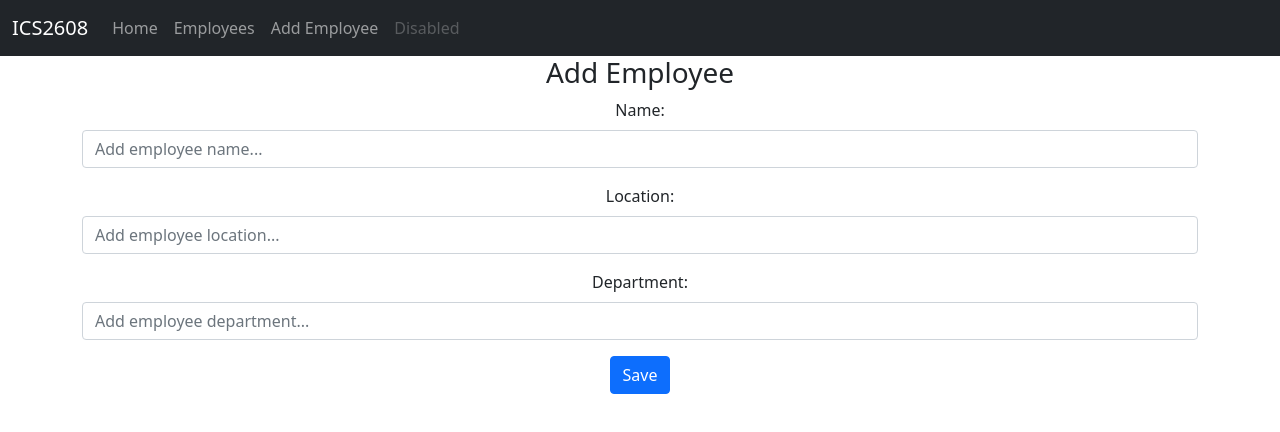
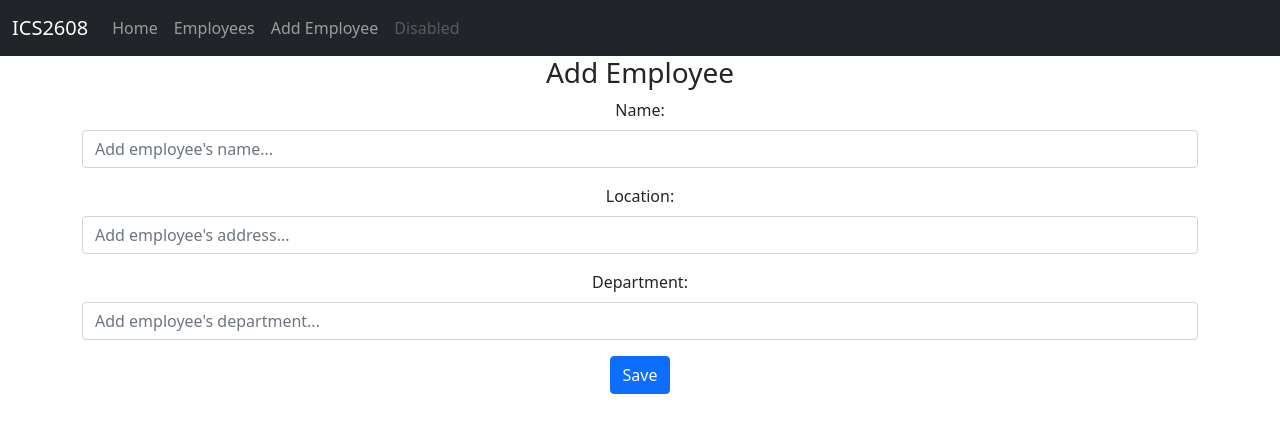
Before and after one commit to gian251/myfirstreact, a React (Create React App) app: page /myfirstreact/add in a window 1280 px wide. Shown: the top 432 px of the page. Built offline with nearby package versions, Linux system fonts and the light colour scheme.

Commit message:
Update 941

```diff
--- a/src/components/AddEmployee.js
+++ b/src/components/AddEmployee.js
@@ -4,7 +4,6 @@ import employeeService from "../services/employeeService";
 
 
 const AddEmployee = () => {
-
     const [name, setName] = useState("");
     const [location, setLocation] = useState("");
     const [department, setDepartment] = useState("");
@@ -12,53 +11,52 @@ const AddEmployee = () => {
     const{employeeid} = useParams();
     const[error, setError] = useState("")
 
-
-   const saveEmployee = (e) => {
+    const saveEmployee = (e) =>{
         e.preventDefault();
 
-        if (name && location && department) {
-            setError('');
+        if(name && location && department){
+            setError("");
 
-            if (employeeid) {
+            if(employeeid){
                 const employee = {employeeid, name, location, department};
                 employeeService.putEmployee(employee)
+
                 .then(
-                        response => {
-                            console.log('Employee record updated', response.data);
-                            navigate('/myfirstreact/employees');
+                    response =>{
+                        console.log("Employee record updated.", response.data)
+                        navigate("/myfirstreact/employees");
                     }
                 )
-
                 .catch(
                     error => {
-                            console.error('ERROR', error);
+                        console.error("ERROR");
                     }
-                    );
+                )
             }
 
-            else {
+            else{
+
                 const employee = {name, location, department};
                 employeeService.postEmployee(employee)
+
                 .then(
-                        response => {
-                            console.log('Employee record added', response.data);
-                            navigate('/myfirstreact/employees');
+                    response =>{
+                        console.log("Employee record added.", response.data)
+                        navigate("/myfirstreact/employees");
                     }
                 )
-
                 .catch(
                     error => {
-                            console.log('ERROR', error);
+                        console.error("ERROR");
                     }
-                    );
+                )
             }
         }
-
-        else {
-            console.error('Please fill all field boxes');
-            setError('Please fill all field boxes');
+        else{
+            console.error("Please fill all field boxes.")
+            setError("Please fill all field boxes.")
         }
-    };
+    }
 
     useEffect(
         () =>{
@@ -91,7 +89,7 @@ const AddEmployee = () => {
                     className="form-control"
                     value={name}
                     id="name"
-                    placeholder="Add employee name..."
+                    placeholder="Add employee's name..."
                     onChange={
                         (e) => {
                             setName(e.target.value)
@@ -106,7 +104,7 @@ const AddEmployee = () => {
                     className="form-control"
                     value={location}
                     id="location"
-                    placeholder="Add employee location..."
+                    placeholder="Add employee's address..."
                     onChange={
                         (e) => {
                             setLocation(e.target.value)
@@ -120,7 +118,7 @@ const AddEmployee = () => {
                     className="form-control"
                     value={department}
                     id="department"
-                    placeholder="Add employee department..."
+                    placeholder="Add employee's department..."
                     onChange={
                         (e) => {
                             setDepartment(e.target.value)
--- a/src/components/Employee.js
+++ b/src/components/Employee.js
@@ -68,7 +68,7 @@ const Employee = () =>{
                                         <td align="left">{employee.department}</td>
                                         <td>
                                             <div className="d-grid gap-2 d-md-flex">
-                                            <Link className="btn btn-primary" to={`/myfirstreact/employees/edit/${employee.employeeId}`}>Update</Link>
+                                            <Link className="btn btn-primary" to={`/myfirstreact/edit/${employee.employeeid}`}>Update</Link>
                                             <button className="btn btn-danger" onClick={()=>deleteEmployee(employee.employeeid)}>Delete</button>
                                             </div>
                                         </td>
```
Lines whose indentation alone changed are shown as unchanged.
